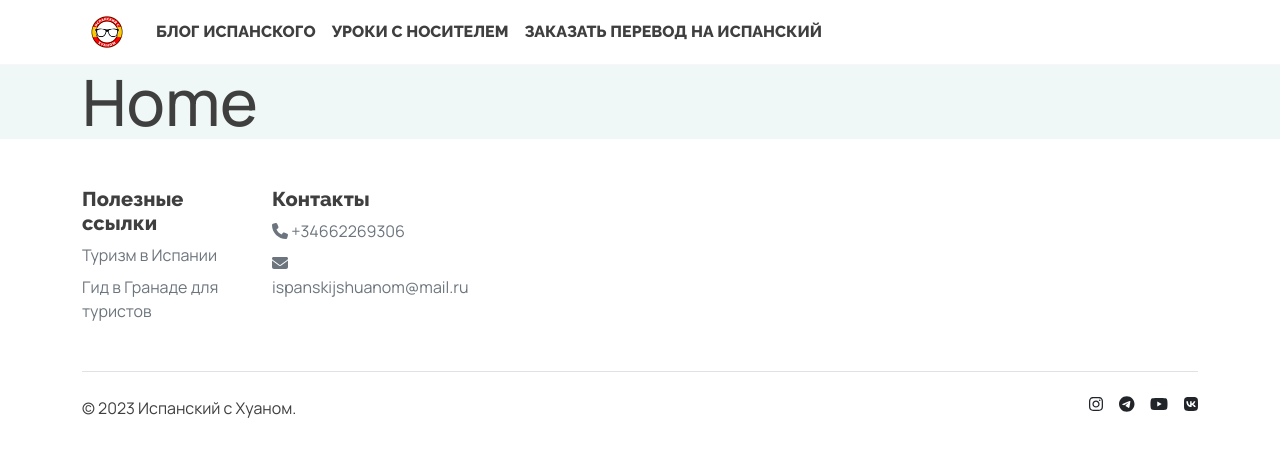
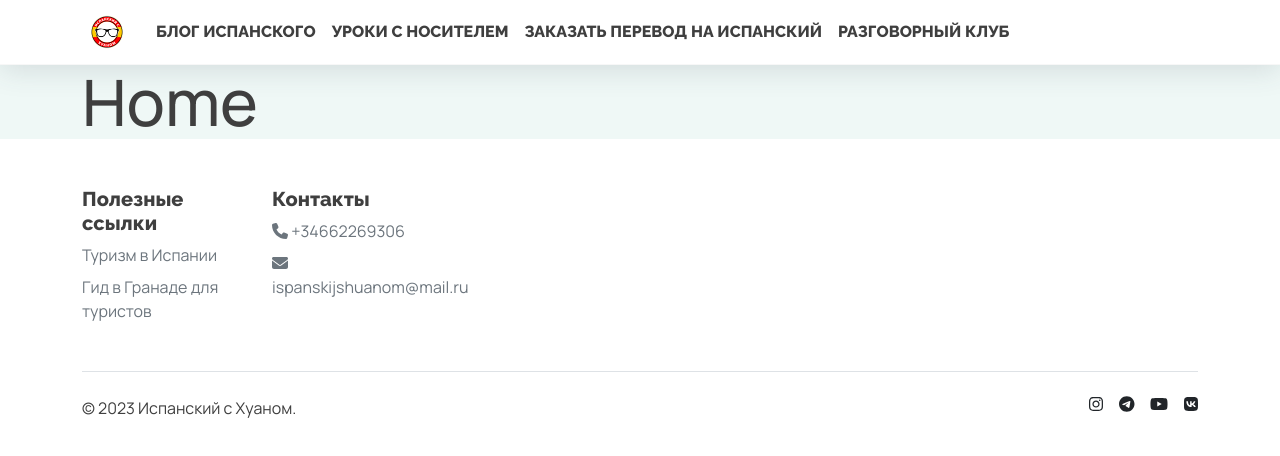
Before and after one commit to juanchogarcia1234/ispanskijshuanom, a Next.js app: page / in a window 1280 px wide. Shown: the top 456 px of the page. Built offline with nearby package versions, Linux system fonts and the light colour scheme; no server answers.

Commit message:
change images size

```diff
--- a/components/Header/index.js
+++ b/components/Header/index.js
@@ -41,6 +41,9 @@ export default function Header() {
 						<Nav.Link href="/zakazat-perevod-na-ispanskij" className={styles.navLink}>
 							ЗАКАЗАТЬ ПЕРЕВОД НА ИСПАНСКИЙ
 						</Nav.Link>
+						<Nav.Link href="/zakazat-perevod-na-ispanskij" className={styles.navLink}>
+							РАЗГОВОРНЫЙ КЛУБ
+						</Nav.Link>
 					</Nav>
 				</Navbar.Collapse>
 			</Container>
--- a/next.config.js
+++ b/next.config.js
@@ -1,11 +1,12 @@
 // next.config.js
 module.exports = {
 	images: {
+		unoptimized: true,
 		remotePatterns: [
 			{
-        protocol: "https",
-        hostname: "one2oner.com",
+				protocol: 'https',
+				hostname: 'one2oner.com',
 			},
 		],
 	},
-};
+}
--- a/styles/index.css
+++ b/styles/index.css
@@ -77,7 +77,7 @@ article {
 }
 
 article img {
-    width: 100%;
+    max-width: 100%;
 }
 
 img {
@@ -148,6 +148,7 @@ code {
 
 .navbar {
     border-bottom: 1px solid #dddddd40;
+    box-shadow: 0px 4px 30px rgba(59, 68, 89, 0.16);
 }
 
 .navbar a {
```
Lines whose indentation alone changed are shown as unchanged.
